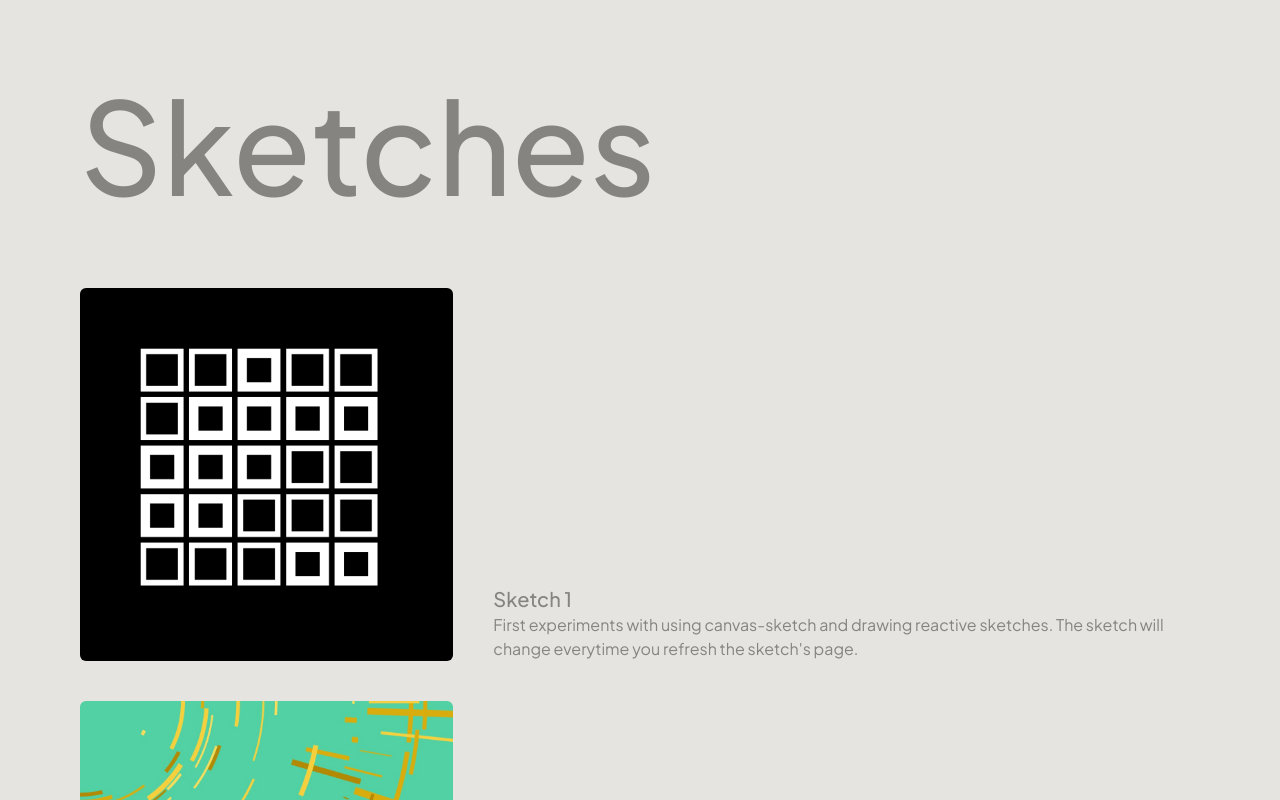
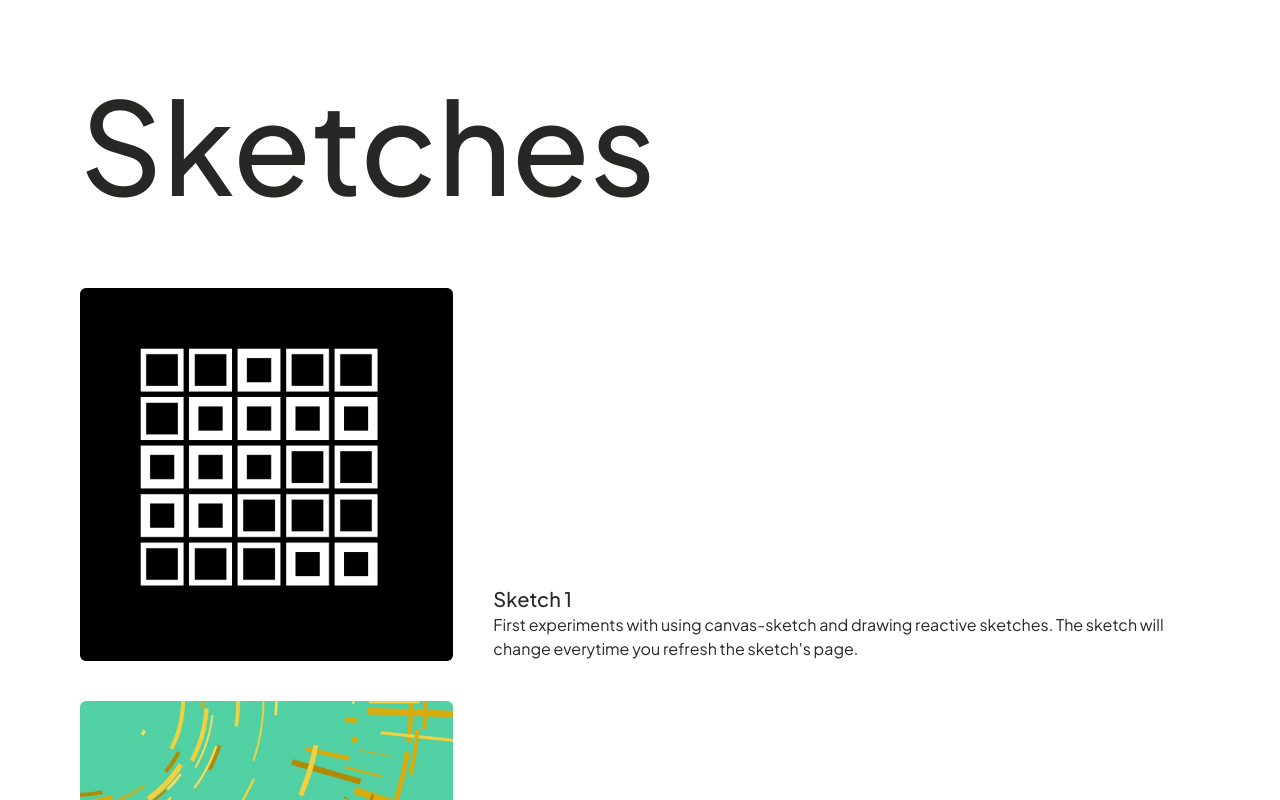
Before and after one commit to dinocosta/dino.codes.next, a Next.js app: page /sketches in a window 1280 px wide. Shown: the top 800 px of the page. Built offline with nearby package versions, Linux system fonts and the light colour scheme.

Commit message:
Update colorscheme

```diff
--- a/styles/globals.css
+++ b/styles/globals.css
@@ -3,7 +3,8 @@
 @tailwind utilities;
 
 body {
-	@apply text-gray;
+	@apply bg-white;
+	@apply text-black;
 }
 
 @layer components {
@@ -16,6 +17,6 @@ body {
 	}
 
 	.link:hover {
-		@apply text-dark-gray;
+		@apply text-orange;
 	}
 }
--- a/tailwind.config.js
+++ b/tailwind.config.js
@@ -7,18 +7,10 @@ module.exports = {
   ],
   theme: {
 		colors: {
-			'white': '#f3f0e8',
-			'light-gray': '#e6e4e0',
-			'gray': '#858480',
-			'dark-gray': '#5e5e5e',
-			'olive': '#b9b99d',
-			'orange': '#dcb482',
-			'starlight': '#e0cfc3',
-			'light-brown': '#d5caba',
-			'brown': '#c09e85',
-			'dark-brown': '#8f837a',
-			'matcha': '#b0b9a8',
-			'green': '#606c5a',
+			'white': '#FFFFFF',
+			'orange': '#F3B440',
+			'black': '#272725',
+			'gray': '#E5E4DF'
 		},
     extend: {
     },
```
Also changed, not shown: 2 other files (tests, documents, lock files or other folders).
